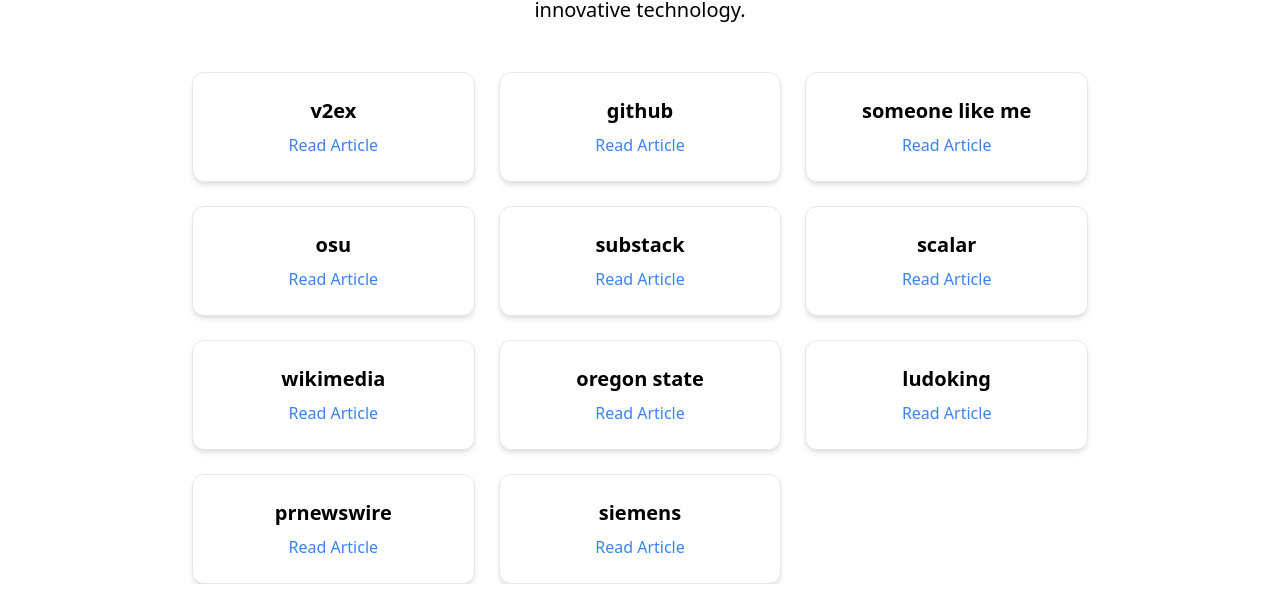
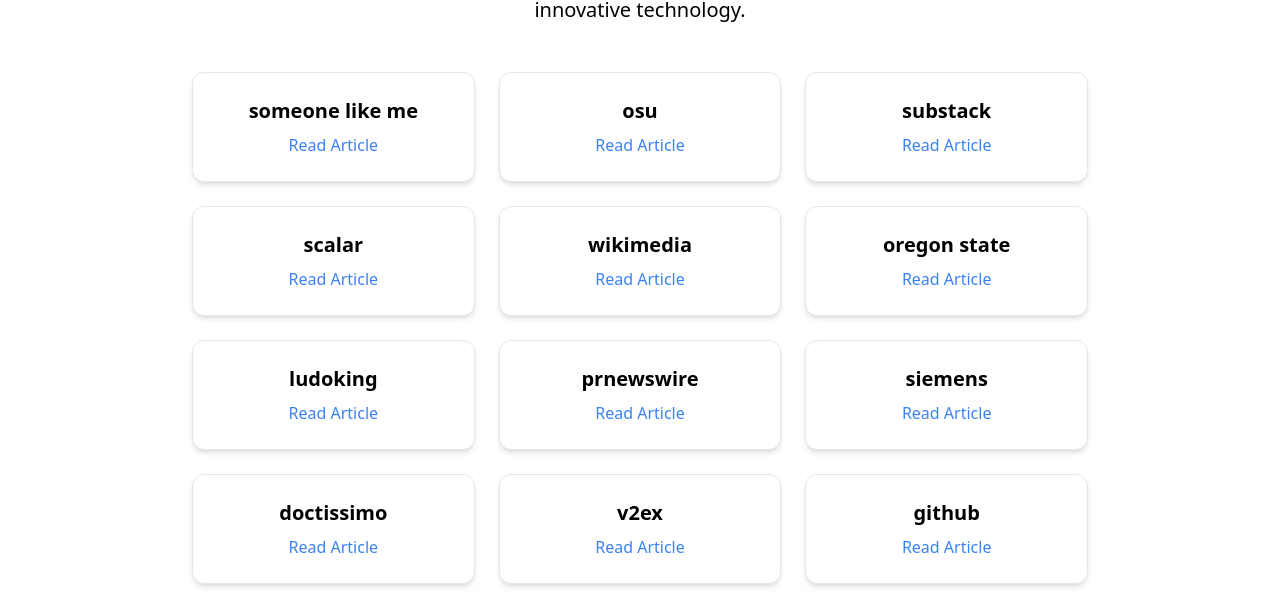
Before and after one commit to glassesmonkey/geometry-dash-jp, a Next.js app: page /MediaCoverage in a window 1280 px wide. Shown: the part 284-892 px from the top of the page. Built offline with nearby package versions, Linux system fonts and the light colour scheme; no server answers.

Commit message:
friend link

```diff
--- a/pages/MediaCoverage.tsx
+++ b/pages/MediaCoverage.tsx
@@ -5,8 +5,7 @@
 
 const MediaCoverage: NextPage = () => {
   const coverageLinks = [
- { title: "v2ex", url: "https://www.v2ex.com/t/1082364" },
- { title: "github", url: "https://github.com/glassesmonkey/geometry-dash-jp" },
+
  { title: "someone like me", url: "http://jevc.sakura.ne.jp/bbs/nXmv8E5.cgi?no=21049&reno=no&oya=21049&mode=msgview&page=0" },
  { title: "osu", url: "https://u.osu.edu/meutilab/2024/01/29/new-paper-2/#comment-70" },
  { title: "substack", url: "https://on.substack.com/p/what-to-read-justin-davis/comments" },
@@ -16,6 +15,11 @@
  { title: "ludoking", url: "https://forum.ludoking.com/index.php?topic=5027.msg586903#msg586903" },
  { title: "prnewswire", url: "https://mediablogstage.prnewswire.com/2020/08/05/8-tools-every-journalism-student-needs-for-back-to-school-season/#comment-435873" },
  { title: "siemens", url: "https://ca.webinar.siemens.com/3re41-sirius-motor-starter-packages-1" },
+ { title: "doctissimo", url: "https://forum.doctissimo.fr/sante/dents/extraction-sujet_171729_1.htm#bas" },
+ { title: "v2ex", url: "https://www.v2ex.com/t/1082364" },
+ { title: "github", url: "https://github.com/glassesmonkey/geometry-dash-jp" },
+ { title: "mavil", url: "http://www.mavil.epsjv.fiocruz.br/?q=node/77" },
+
 
 ];
 
```
